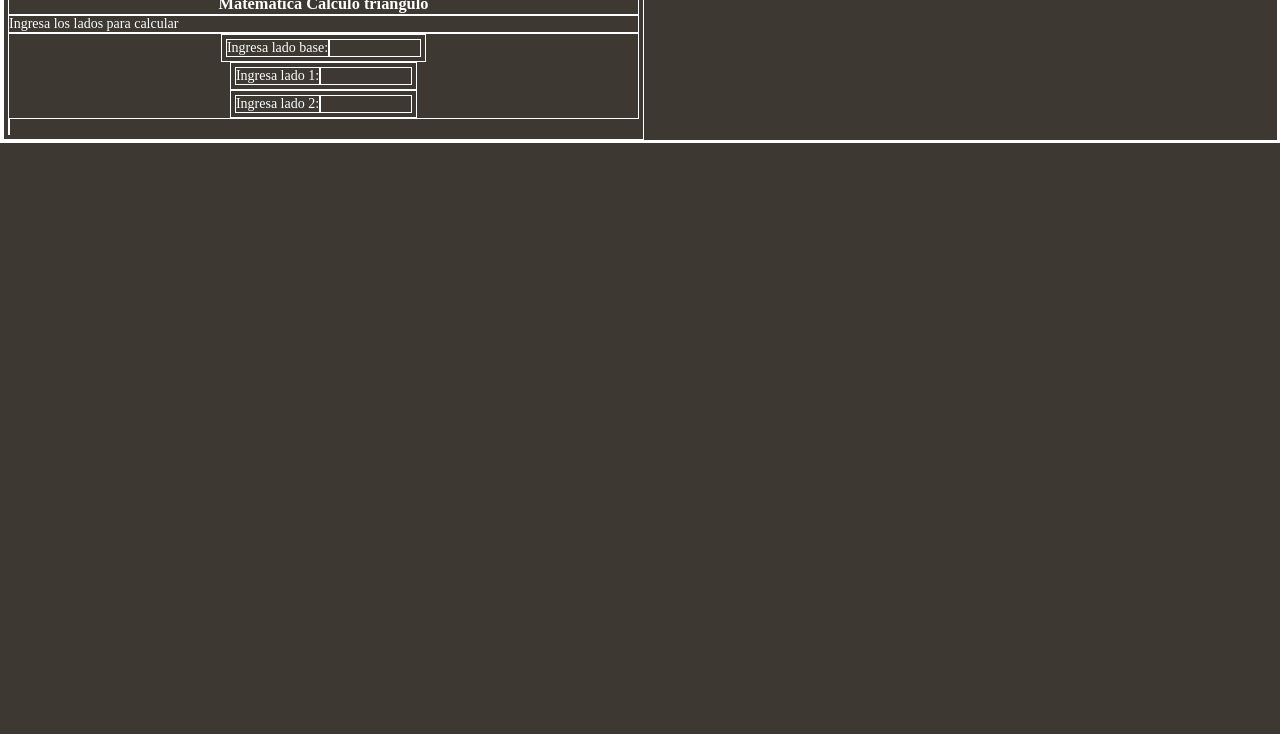
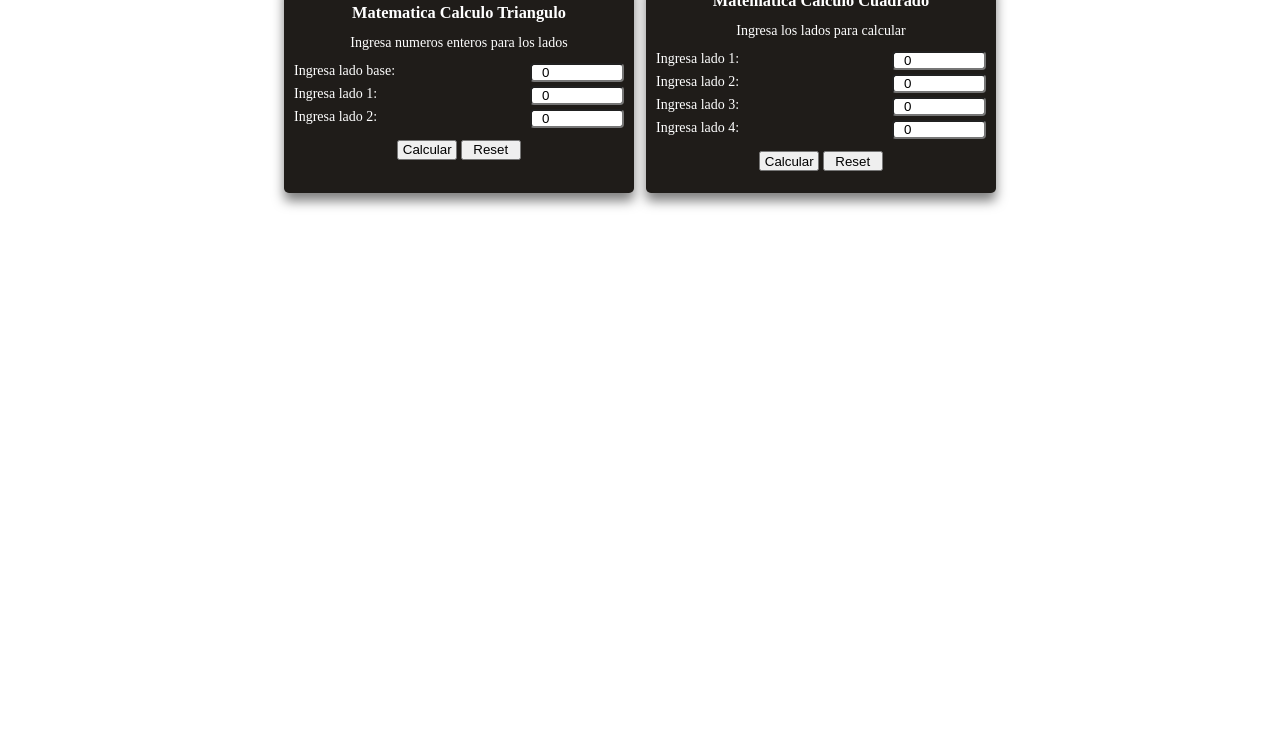
Before and after one commit to iDnse/practicaMatemica, a plain HTML site: page index.html in a window 1280 px wide. Shown: the part 66-800 px from the top of the page. Drawn offline with Linux system fonts and the light colour scheme.

Commit message:
terminado triangulos

```diff
--- a/index.html
+++ b/index.html
@@ -13,25 +13,57 @@
     </div>
     <main class="container-main">
         <div class="triangulo">
-            <h3>Matematica Calculo triangulo</h3>
+            <h3>Matematica Calculo Triangulo</h3>
+            <p>Ingresa numeros enteros para los lados</p>
+            <form action="">
+                <div>
+                    <label for="ladoBaseTriangulo">Ingresa lado base: </label>
+                    <input value="0" type="number" id="ladoBaseTriangulo" name="ladoBaseTriangulo">
+                </div>
+                <div>
+                    <label for="lado1Triangulo">Ingresa lado 1: </label>
+                    <input value="0" type="number" id="lado1Triangulo" name="lado1Triangulo">
+                </div>
+                <div>
+                    <label for="lado2Triangulo">Ingresa lado 2: </label>
+                    <input value="0" type="number" id="lado2Triangulo" name="lado2Triangulo">
+                </div>
+            </form>
+            <div class="container-button">
+                <button id="calcularTriangulo">Calcular</button>
+                <button id="resetTriangulo">Reset</button>
+
+            </div>
+            <span class="respuestaTriangulo"></span>
+        </div>
+        <div class="cuadrado">
+            <h3>Matematica Calculo Cuadrado</h3>
             <p>Ingresa los lados para calcular</p>
             <form action="">
                 <div>
-                    <label for="ladoBaseTrianfulo">Ingresa lado base: </label>
-                    <input type="number" id="ladoBaseTrianfulo" name="ladoBaseTrianfulo">
+                    <label for="ladoCuadrado1">Ingresa lado 1: </label>
+                    <input value="0" type="number" id="ladoCuadrado1" name="ladoCuadrado1">
                 </div>
                 <div>
-                    <label for="lado1Triangulo">Ingresa lado 1: </label>
-                    <input type="number" id="lado1Triangulo" name="lado1Triangulo">
+                    <label for="ladoCuadrado2">Ingresa lado 2: </label>
+                    <input value="0" type="number" id="ladoCuadrado2" name="ladoCuadrado2">
                 </div>
                 <div>
-                    <label for="lado2Triangulo">Ingresa lado 2: </label>
-                    <input type="number" id="lado2Triangulo" name="lado2Triangulo">
+                    <label for="ladoCuadrado3">Ingresa lado 3: </label>
+                    <input value="0" type="number" id="ladoCuadrado3" name="ladoCuadrado3">
+                </div>
+                <div>
+                    <label for="ladoCuadrado4">Ingresa lado 4: </label>
+                    <input value="0" type="number" id="ladoCuadrado4" name="ladoCuadrado4">
                 </div>
             </form>
-            <span class="respuestaTriangulo"></span>
+            <div>
+                <button id="calcularCuadrado">Calcular</button>
+                <button id="respuestaCuadrado">Reset</button>
+            </div>
+            <span class="respuestaCuadrado"></span>
         </div>
     </main>
-
+    <script src="./main.js"></script>
 </body>
 </html>
--- a/main.css
+++ b/main.css
@@ -5,9 +5,6 @@
 *{
     margin: 0;
     padding: 0;
-    background-color: rgb(61, 56, 50);
-    color: white;
-    border: 1px solid white;
 }
 html{
     font-size: 62.5%;
@@ -21,39 +18,47 @@ html{
 }
 .container-main{
     display: grid;
-    grid-template-columns: repeat(2,1fr);
-    grid-template-rows: 1fr;
+    grid-template-columns: repeat(2, minmax(270px,350px) );
+    grid-auto-rows: minmax(100px, auto);
+    grid-auto-flow: row dense;
     gap: 12px;
     font-size: var(--md);
-}
-.triangulo{
-    width: 100%;
-    padding: 4px;
-}
-.triangulo h3{
-    display: flex;
+    margin: 0 auto;
     justify-content: center;
 }
-
-.triangulo form{
+.triangulo,.cuadrado{
+    padding: 10px;
     display: flex;
     flex-direction: column;
     justify-content: center;
-    align-items: center;
+    text-align: center;
+    border-radius: 5px;
+    box-shadow: 0 8px 12px rgba(0, 0, 0, 0.5);
+    background-color: rgb(31, 28, 25);
+    color: white;
+    gap: 12px;
+}
+.triangulo form,.cuadrado form{
+    height: auto;
+    display: flex;
+    flex-direction: column;
+    gap: 4px;
+}
+.triangulo form div,.cuadrado form div{
+    display: flex;
+    justify-content: space-between;
+}
+input{
+    width: 70px;
+    border-radius: 4px;
+    padding: 0 10px;
+}
+button{
+    width: 60px;
+    height: 20px;
+    text-align: center;
 }
 
-.triangulo form div{
-    padding: 4px;
-    display: flex;
-}
-.triangulo form div label{
-    height: auto;
-    text-align: center;
-}
-.triangulo form div input{
-    width: 90px;
-    text-align: center;
-}
 input[type="number"]::-webkit-inner-spin-button,
 input[type="number"]::-webkit-outer-spin-button {
   -webkit-appearance: none;
--- /dev/null
+++ b/main.js
@@ -0,0 +1,85 @@
+console.group('Calcular Triangulo');
+const ladoBaseTriangulo = document.querySelector('#ladoBaseTriangulo');
+const ladoTriangulo1 = document.querySelector('#lado1Triangulo');
+const ladoTriangulo2 = document.querySelector('#lado2Triangulo');
+const buttonCalcularTriangulo = document.querySelector('#calcularTriangulo');
+const buttonResetTriangulo = document.querySelector('#resetTriangulo');
+const respuestaTriangulo = document.querySelector('.respuestaTriangulo');
+const calcularTriangulo=()=>{
+    const ladoBase = Math.floor(ladoBaseTriangulo.value);
+    const lado1 = Math.floor(ladoTriangulo1.value);
+    const lado2 = Math.floor(ladoTriangulo2.value);
+    const respuesta = respuestaTriangulo;
+    let perimetroTriangulo=0;
+    let alturaTriangulo=0;
+    let areaTriangulo=0;
+    if(ladoBase==lado1 && lado1==lado2){
+        perimetroTriangulo=ladoBase*3;
+        alturaTriangulo =(lado1*Math.sqrt(3))/2;
+        areaTriangulo = (lado1*alturaTriangulo)/2;
+    }else{
+        perimetroTriangulo=ladoBase+lado1+lado2;
+        let s = perimetroTriangulo/2;
+        areaTriangulo = Math.sqrt(s*(s-ladoBase)*(s-lado1)*(s-lado2));
+        alturaTriangulo = (2*areaTriangulo)/ladoBase;
+    }
+    respuesta.innerHTML=`Perimetro: ${perimetroTriangulo}cm / Altura: ${alturaTriangulo.toFixed(2)}cm / Area: ${areaTriangulo.toFixed(2)}cm`;
+}
+const removerRespuestaTriangulo=()=>{
+    const respuesta = respuestaTriangulo;
+    ladoBaseTriangulo.value=0;
+    ladoTriangulo1.value=0;
+    ladoTriangulo2.value=0;
+    respuesta.innerHTML=''
+}
+buttonResetTriangulo.addEventListener('click',removerRespuestaTriangulo)
+buttonCalcularTriangulo.addEventListener('click', calcularTriangulo)
+console.groupEnd();
+
+// cuadrado
+console.group('Calcular Cuadrado');
+const ladoCuadrado1 = document.querySelector('#ladoCuadrado1');
+const ladoCuadrado2 = document.querySelector('#ladoCuadrado2');
+const ladoCuadrado3 = document.querySelector('#ladoCuadrado3');
+const ladoCuadrado4 = document.querySelector('#ladoCuadrado4');
+
+const buttonCalcularCuadrado = document.querySelector('#calcularCuadrado')
+const buttonResetCuadrado = document.querySelector('#respuestaCuadrado')
+
+const respuestaCuadrado = document.querySelector('.respuestaCuadrado');
+
+let areaCuadrado =0;
+let perimetroCuadrado =0;
+let diagonalCuadrado =0;
+
+
+const calcularCuadrado=()=>{
+    let lado1 = Math.floor(ladoCuadrado1.value);
+    let lado2 = Math.floor(ladoCuadrado1.value);
+    let lado3 = Math.floor(ladoCuadrado1.value);
+    let lado4 = Math.floor(ladoCuadrado1.value);
+    let respuesta = respuestaCuadrado;
+
+    if(lado1==lado2 && lado1==lado3 && lado1==lado4){
+        areaCuadrado = lado1*lado1;
+        perimetroCuadrado = lado1*4;
+        diagonalCuadrado = lado1*Math.sqrt(2)
+    }else{
+    };
+
+    respuesta.innerHTML=`Perimetro: ${perimetroCuadrado}cm / Diagonal: ${diagonalCuadrado.toFixed(2)}cm / Area: ${areaCuadrado.toFixed(2)}cm`;
+}
+
+const removerRespuestaCuadrado=()=>{
+    respuesta = respuestaCuadrado;
+    ladoCuadrado1.value=0;
+    ladoCuadrado2.value=0;
+    ladoCuadrado3.value=0;
+    ladoCuadrado4.value=0;
+    respuesta.innerHTML=''
+}
+
+buttonResetCuadrado.addEventListener('click',removerRespuestaCuadrado)
+
+buttonCalcularCuadrado.addEventListener('click', calcularCuadrado)
+console.groupEnd();
```
